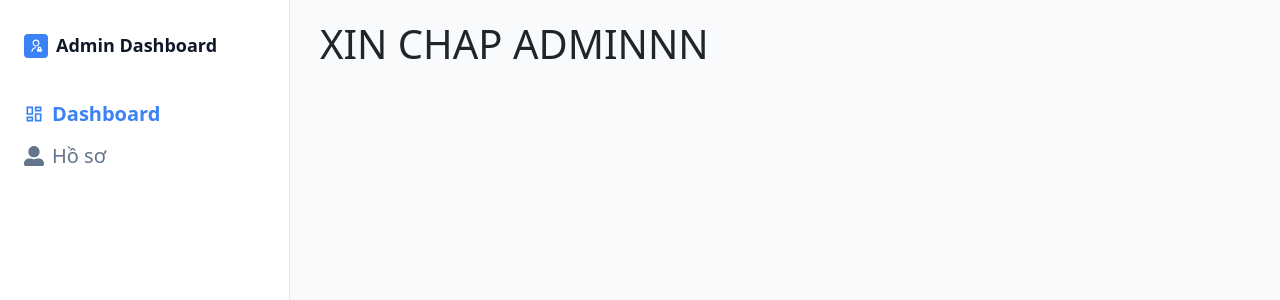
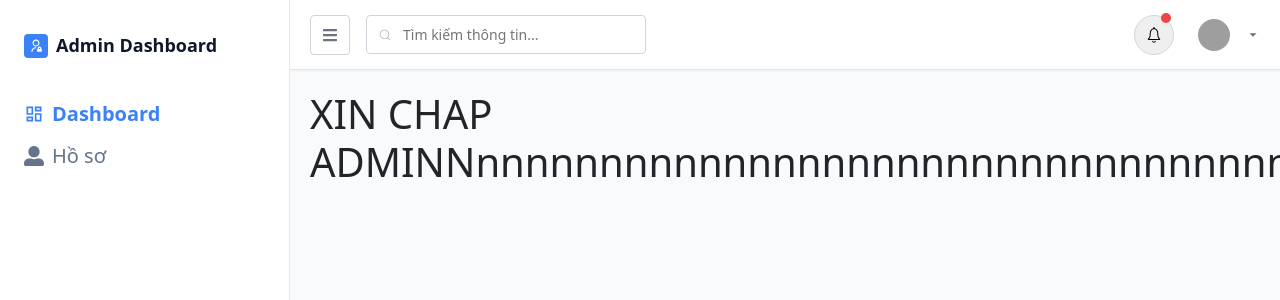
Before and after one commit to anhquan121203/ADN__Website, a React (Vite) app: page /admin in a window 1280 px wide. Shown: the top 300 px of the page. Built offline with nearby package versions, Linux system fonts and the light colour scheme; grey boxes are pictures that could not be loaded.

Commit message:
update code admin page

```diff
--- /dev/null
+++ b/src/Components/Admin/Topbar/Topbar.css
@@ -0,0 +1,197 @@
+.topbar-container {
+  position: fixed;
+  top: 0;
+  left: 290px;
+  right: 0;
+  height: 70px;
+  display: flex;
+  justify-content: space-between;
+  align-items: center;
+  padding: 0 20px;
+  background-color: #ffffff;
+  z-index: 999;
+  border-bottom: 1px solid #e2e8f0;
+  box-shadow: 0 1px 2px rgba(0, 0, 0, 0.05);
+}
+
+.topbar-left {
+  display: flex;
+  justify-content: center;
+  align-items: center;
+  gap: 16px;
+  flex-direction: row;
+}
+
+.topbar-icon__menu {
+  background: none;
+  display: flex;
+  align-items: center;
+  justify-content: center;
+  border: 1px solid #d1d5db;
+  padding: 8px;
+  border-radius: 4px;
+  color: #6b7280;
+  cursor: pointer;
+  transition: all 0.2s;
+  width: 40px;
+  height: 40px;
+}
+
+.topbar-icon__menu:hover {
+  color: #374151;
+  border-color: #9ca3af;
+}
+
+.topbar-searchbox {
+  position: relative;
+  width: 280px;
+}
+
+.topbar-searchbox input {
+  width: 100%;
+  padding: 8px 80px 8px 36px;
+  border: 1px solid #d1d5db;
+  border-radius: 4px;
+  font-size: 14px;
+  color: #94a3b8;
+}
+
+.search-icon {
+  position: absolute;
+  left: 12px;
+  top: 50%;
+  transform: translateY(-50%);
+  color: #94a3b8;
+  font-size: 14px;
+}
+
+.btn-shortcut {
+  position: absolute;
+  right: 8px;
+  top: 50%;
+  transform: translateY(-50%);
+  background-color: #f1f5ff;
+  border: 1px solid #e0e7ff;
+  border-radius: 4px;
+  padding: 4px 8px;
+  font-size: 12px;
+  color: #94a3b8;
+  cursor: pointer;
+  transition: all 0.2s;
+}
+
+.btn-shortcut:hover {
+  background-color: #e0e7ff;
+}
+
+/* TOPBAR RIGHT*********************************************** */
+.topbar-right {
+  display: flex;
+  align-items: center;
+  gap: 24px;
+  font-size: 14px;
+  color: #64748b;
+}
+
+.notif-icon {
+  position: relative;
+  width: 40px;
+  height: 40px;
+  border-radius: 50%;
+  border: 1px solid #d1d5db;
+  display: flex;
+  justify-content: center;
+  align-items: center;
+}
+
+.notif-dot {
+  position: absolute;
+  top: -3px;
+  right: 2px;
+  width: 10px;
+  height: 10px;
+  background-color: #ef4444;
+  border-radius: 50%;
+}
+
+/* Profile */
+.topbar-profile {
+  display: flex;
+  align-items: center;
+  gap: 8px;
+  cursor: pointer;
+}
+
+.topbar-profile img {
+  width: 32px;
+  height: 32px;
+  border-radius: 50%;
+  object-fit: cover;
+}
+
+.topbar-profile span {
+  font-weight: 600;
+  font-size: 12px;
+  color: #475569;
+}
+
+.topbar-profile-wrapper {
+  position: relative;
+  cursor: pointer;
+}
+
+.topbar-dropdown {
+  position: absolute;
+  top: 48px;
+  right: 0;
+  width: 240px;
+  background-color: #fff;
+  border: 1px solid #e2e8f0;
+  border-radius: 12px;
+  box-shadow: 0 8px 16px rgba(0, 0, 0, 0.1);
+  z-index: 1000;
+  padding: 12px 0;
+  font-size: 14px;
+}
+
+.topbar-dropdown__header {
+  padding: 12px 16px;
+  border-bottom: 1px solid #e2e8f0;
+}
+
+.topbar-dropdown__header strong {
+  display: block;
+  font-size: 14px;
+  color: #1e293b;
+}
+
+.topbar-dropdown__header p {
+  font-size: 12px;
+  color: #64748b;
+  margin-top: 2px;
+}
+
+.topbar-dropdown__menu {
+  list-style: none;
+  padding: 0;
+  margin: 0;
+}
+
+.topbar-dropdown__menu li {
+  padding: 10px 16px;
+  display: flex;
+  align-items: center;
+  gap: 8px;
+  transition: background 0.2s;
+  color: #1e293b;
+}
+
+.topbar-dropdown__menu li:hover {
+  background-color: #f1f5f9;
+}
+
+.topbar-dropdown__menu hr {
+  margin: 8px 0;
+  border: none;
+  border-top: 2px solid #787a7e;
+}
--- /dev/null
+++ b/src/Components/Admin/Topbar/Topbar.jsx
@@ -0,0 +1,63 @@
+import React, { useState } from 'react'
+import './Topbar.css'
+import { FaBars } from 'react-icons/fa'
+import { CiLogout, CiSearch, CiSettings } from 'react-icons/ci'
+import { IoIosNotificationsOutline, IoMdArrowDropdown } from 'react-icons/io'
+import useAuth from '../../../Hooks/useAuth'
+import { useDispatch } from 'react-redux'
+import { logout } from '../../../Feartures/user/authSlice'
+import { useNavigate } from 'react-router-dom'
+import { FcManager } from 'react-icons/fc'
+
+function Topbar() {
+    const { firstName, lastName, email } = useAuth();
+    const [ dropdownOpen, setDropdownOpen ] = useState(false);
+    const dispatch = useDispatch();
+    const navigate = useNavigate();
+
+    const handleLogout = () => {
+        dispatch(logout());
+        navigate('/login');
+    }
+
+    return (
+        <div className="topbar-container">
+            <div className='topbar-left'>
+                <button className="topbar-icon__menu"><FaBars /></button>
+                <div className="topbar-searchbox">
+                    <input type="text" placeholder="Tìm kiếm thông tin..." />
+                    <CiSearch className="fas fa-search search-icon" />
+                </div>
+            </div>
+
+            <div className="topbar-right">
+                <button className="btn-icon notif-icon"><IoIosNotificationsOutline style={{ fontSize: "20px" }} /><span className="notif-dot" /></button>
+
+                <div className="topbar-profile-wrapper" onClick={() => setDropdownOpen(!dropdownOpen)}>
+                    <div className="topbar-profile">
+                        <img src="https://encrypted-tbn0.gstatic.com/images?q=tbn:ANd9GcRG5B_Pc5VMtw8ze74lJ0QYcdSif6a3qMQ-kg&s" alt="Profile" />
+                        <span>{firstName} {lastName}</span>
+                        <IoMdArrowDropdown />
+                    </div>
+
+                    {dropdownOpen && (
+                        <div className="topbar-dropdown">
+                            <div className="topbar-dropdown__header">
+                                <strong>{firstName} {lastName}</strong>
+                                <p>{email}</p>
+                            </div>
+                            <ul className="topbar-dropdown__menu">
+                                <li><span><FcManager /></span> Hồ sơ</li>
+                                <li><span><CiSettings /></span> Cài đặt</li>
+                                <hr />
+                                <li onClick={handleLogout}><span><CiLogout /></span> Sign out</li>
+                            </ul>
+                        </div>
+                    )}
+                </div>
+            </div>
+        </div>
+    )
+}
+
+export default Topbar
--- a/src/Components/Customer/Header/Header.jsx
+++ b/src/Components/Customer/Header/Header.jsx
@@ -1,6 +1,6 @@
 import React, { useEffect, useState } from "react";
 import logo from "../../../assets/images/logo.png";
-import { CiClock2, CiLocationOn, CiTwitter, CiUser } from "react-icons/ci";
+import { CiClock2, CiLocationOn, CiLogout, CiSettings, CiTwitter, CiUser } from "react-icons/ci";
 import "./Header.css";
 import { IoPhonePortraitOutline } from "react-icons/io5";
 import { FaFacebookF, FaRegUserCircle } from "react-icons/fa";
@@ -10,6 +10,7 @@ import { signOut } from "../../../Api/authApi";
 import { useSelector } from "react-redux";
 import useAuth from "../../../Hooks/useAuth";
 import { FaCircleUser } from "react-icons/fa6";
+import { FcManager } from "react-icons/fc";
 
 function Header() {
   const [isScrolled, setIsScrolled] = useState(false);
@@ -164,11 +165,11 @@ function Header() {
                         <a href="/">15.000.000</a>
                         <a href="/history">Lịch sử xét nghiệm</a>
                       </>
-                    ) : role === "staff" ? (
+                    ) : role === "admin" ? (
                       <>
                         <ul>
                           <li>
-                            <Link to="/staff">Quản lí</Link>
+                            <Link to="/admin">Quản lí</Link>
                           </li>
                         </ul>
                       </>
@@ -176,30 +177,21 @@ function Header() {
                       <>
                         <ul>
                           <li>
-                            <Link to="/">Dashboard</Link>
+                            <Link to="/admin">Dashboard</Link>
                           </li>
                         </ul>
                       </>
                     )}
 
                     <a onClick={handleLogout}>Thoát</a>
-                    {/* <Link onClick={handleLogout}>Thoát</Link> */}
+
                   </div>
                 )}
+
+
               </div>
             ) : (
               <>
-                {/* <li className="btn-login-form">
-                  <Link to="/login">
-                    <button className="button-login">Đăng nhập</button>
-                  </Link>
-                </li>
-
-                <li className="btn-login-form">
-                  <Link to="/login">
-                    <button className="button-login">Đăng ký</button>
-                  </Link>
-                </li> */}
                 <Link to="/login">
                   <FaCircleUser className="navBar-menu__icon" />
                 </Link>
--- a/src/Layouts/AdminLayout.jsx
+++ b/src/Layouts/AdminLayout.jsx
@@ -1,5 +1,6 @@
 import { Outlet } from "react-router-dom";
 import Sidebar from "../Components/Admin/Sidebar/Sidebar";
+import Topbar from "../Components/Admin/Topbar/Topbar";
 
 const layoutStyle = {
   display: "flex",
@@ -19,8 +20,30 @@ const sidebarStyle = {
   zIndex: 1000,
 };
 
-const mainContentStyle = {
-  marginLeft: "300px",
+const mainWrapperStyle = {
+  marginLeft: "290px",
+  width: "calc(100% - 290px)",
+  display: "flex",
+  flexDirection: "column",
+  height: "100vh",
+};
+
+const topbarStyle = {
+  height: "70px",
+  backgroundColor: "#ffffff",
+  borderBottom: "1px solid #e2e8f0",
+  position: "fixed",
+  top: 0,
+  left: "290px",
+  right: 0,
+  zIndex: 4,
+  display: "flex",
+  alignItems: "center",
+  padding: "0 20px",
+};
+
+const outletWrapperStyle = {
+  marginTop: "70px",
   padding: "20px",
   flex: 1,
   overflowY: "auto",
@@ -32,8 +55,14 @@ function AdminLayout() {
       <div style={sidebarStyle}>
         <Sidebar />
       </div>
-      <div style={mainContentStyle}>
-        <Outlet />
+
+      <div style={mainWrapperStyle}>
+        <div style={topbarStyle}>
+          <Topbar />
+        </div>
+        <div style={outletWrapperStyle}>
+          <Outlet />
+        </div>
       </div>
     </div>
   );
--- a/src/Pages/AdminPage/DashboardAdmin/DashboardAdmin.jsx
+++ b/src/Pages/AdminPage/DashboardAdmin/DashboardAdmin.jsx
@@ -3,7 +3,7 @@ import React from 'react'
 function DashboardAdmin() {
   return (
     <div>
-      <h1>XIN CHAP ADMINNN</h1>
+      <h1>XIN CHAP ADMINNnnnnnnnnnnnnnnnnnnnnnnnnnnnnnnnnnnnnnnnnnnn</h1>
     </div>
   )
 }
```
Lines whose indentation alone changed are shown as unchanged.
